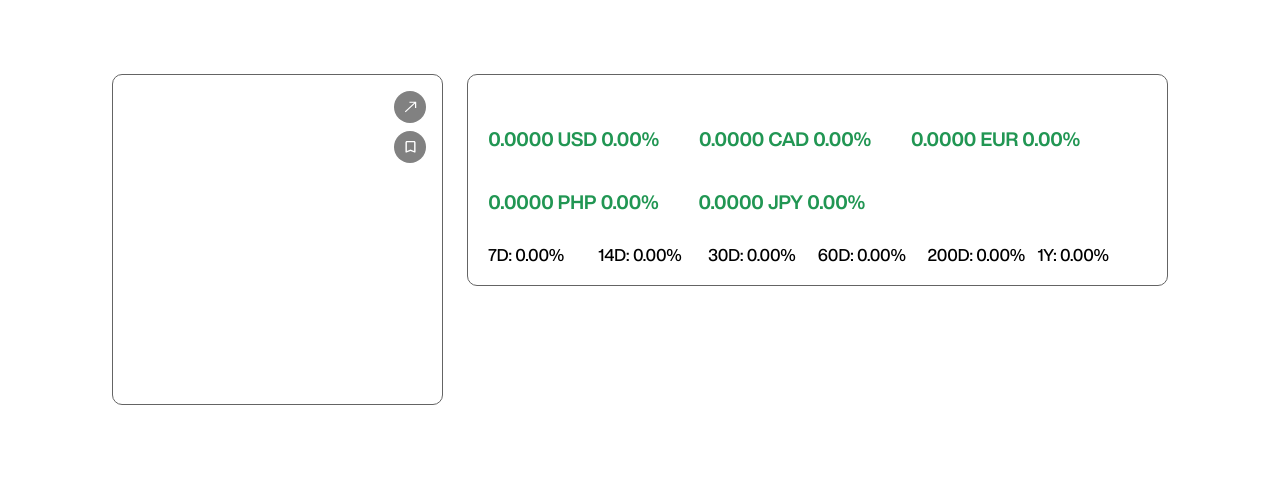
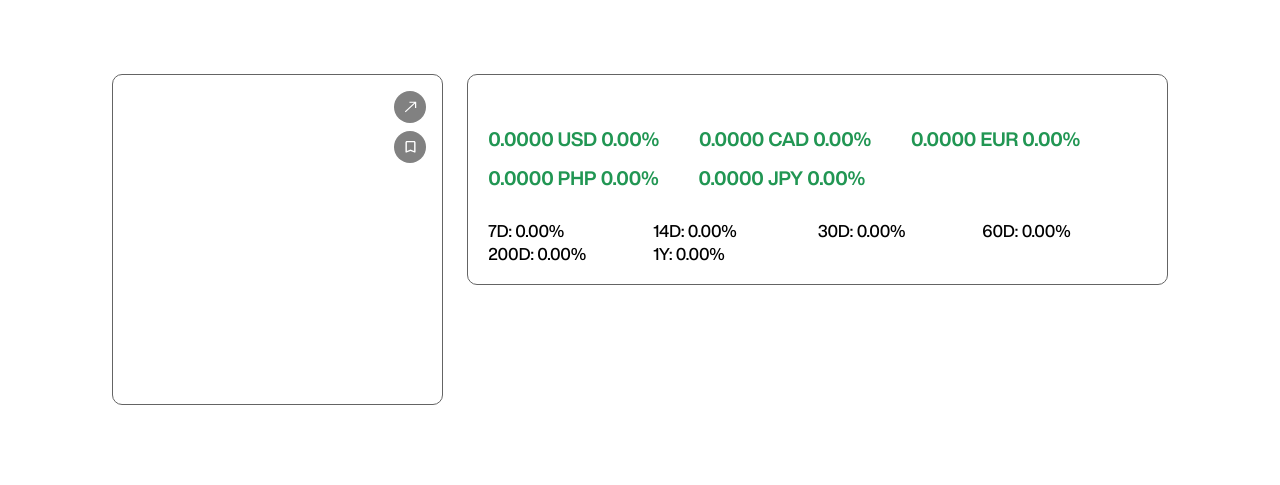
Before and after one commit to COSC360/CoinDash, a PHP site: page /project360/php/individual.php?coinId=1 in a window 1280 px wide. Shown: the part 86-571 px from the top of the page. Run offline with PHP 8.4, Linux system fonts and the light colour scheme; data that the repository does not hold is empty; some libraries are stand-ins or nearby versions.

Commit message:
Initial individual coin page

```diff
--- a/css/individual.css
+++ b/css/individual.css
@@ -76,15 +76,18 @@
     font-size: 2.5em;
 }
 
+.full-card .price-trend-container {
+    grid-template-columns: repeat(auto-fit, minmax(13.5em, 1fr));
+}
 .full-card .price-trend-container p {
     font-size: 1.4em;
-    grid-template-columns: repeat(auto-fit, minmax(13.5em, 1fr));
 }
 
 .current-price-container {
     display: flex;
     flex-wrap: wrap;
-    gap: 2.5em;
+    column-gap: 2.5em;
+    row-gap: 1em;
 }
 
 .current-price-container strong {
```
